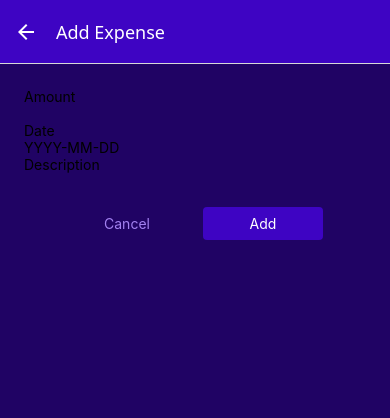
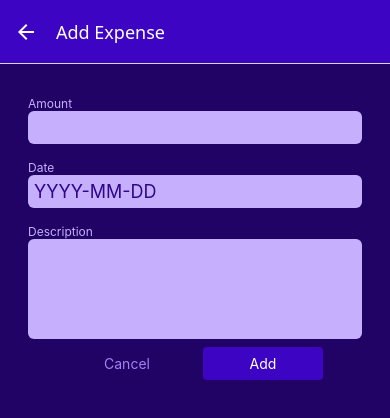
Before and after one commit to milosm89/ExpensesApp, a React Native app: screen /ManageExpense in a window 390 px wide. Shown: the top 418 px of the page. Built offline with nearby package versions, Linux system fonts and the light colour scheme.

Commit message:
Added style for input

```diff
--- a/components/ManageExpense/Input.js
+++ b/components/ManageExpense/Input.js
@@ -1,13 +1,43 @@
-import { Text, TextInput, View } from "react-native";
+import { StyleSheet, Text, TextInput, View } from "react-native";
+import {GlobalStyles} from "../../constants/styles";
 
 function Input({label, textInputConfig}) {
 
+    let inputStyles = [styles.input]
+
+
+    if (textInputConfig && textInputConfig.multiline) {
+        inputStyles.push(styles.inputMultiline)
+    }
+
     return (
-        <View>
-            <Text>{label}</Text>
-            <TextInput {...textInputConfig}/>
+        <View style={styles.inputContainer}>
+            <Text style={styles.label}>{label}</Text>
+            <TextInput style={inputStyles} {...textInputConfig}/>
         </View>
     )
 }
 
 export default Input;
+
+const styles = StyleSheet.create({
+    inputContainer: {
+        marginHorizontal: 4,
+        marginVertical: 8,
+    },
+    label: {
+        fontSize: 12,
+        color: GlobalStyles.colors.primary100,
+    },
+    input: {
+        backgroundColor: GlobalStyles.colors.primary100,
+        color: GlobalStyles.colors.primary700,
+        padding: 6,
+        borderRadius: 6,
+        fontSize: 18
+    },
+    inputMultiline: {
+        minHeight: 100,
+        textAlignVertical: 'top',
+    }
+})
```
